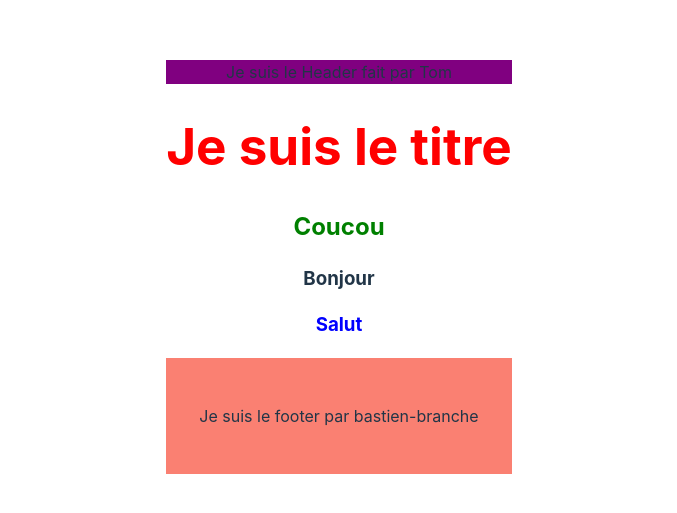
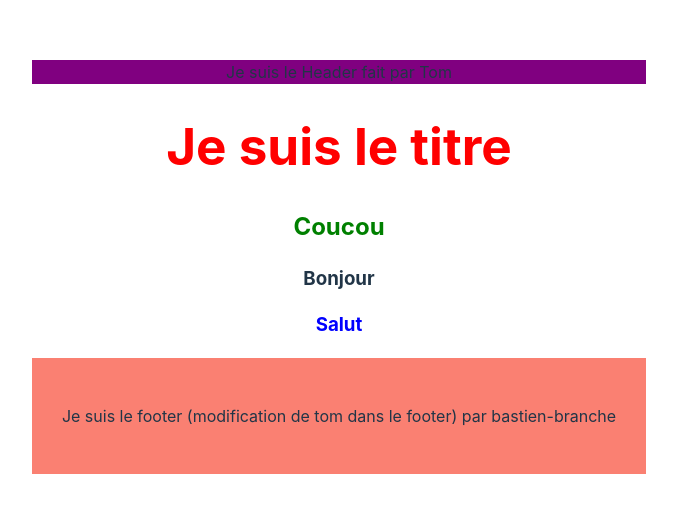
Before and after one commit to TomRoberto/git-github-andromeda24, a React (Vite) app: page / in a window 1280 px wide. Shown: the part 133-646 px from the top of the page, without its empty margins (301-978 px from the left). Built offline with nearby package versions, Linux system fonts and the light colour scheme.

Commit message:
tom midification footer

```diff
--- a/src/components/Footer.jsx
+++ b/src/components/Footer.jsx
@@ -1,7 +1,10 @@
 const Footer = () => {
   return (
     <footer style={{ background: "salmon", padding: "30px" }}>
-      <p>Je suis le footer par bastien-branche</p>
+      <p>
+        Je suis le footer (modification de tom dans le footer) par
+        bastien-branche
+      </p>
     </footer>
   );
 };
```
